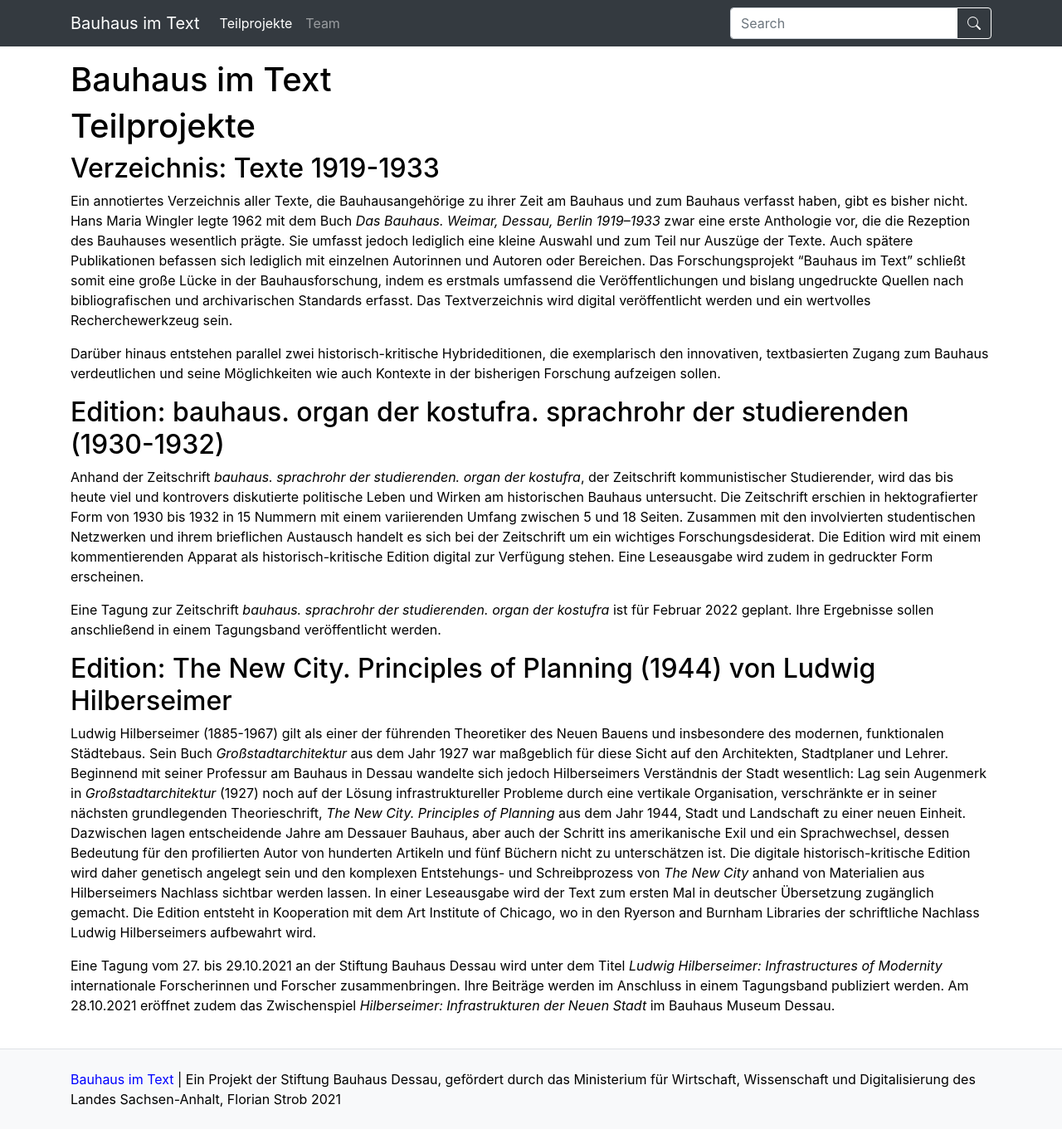
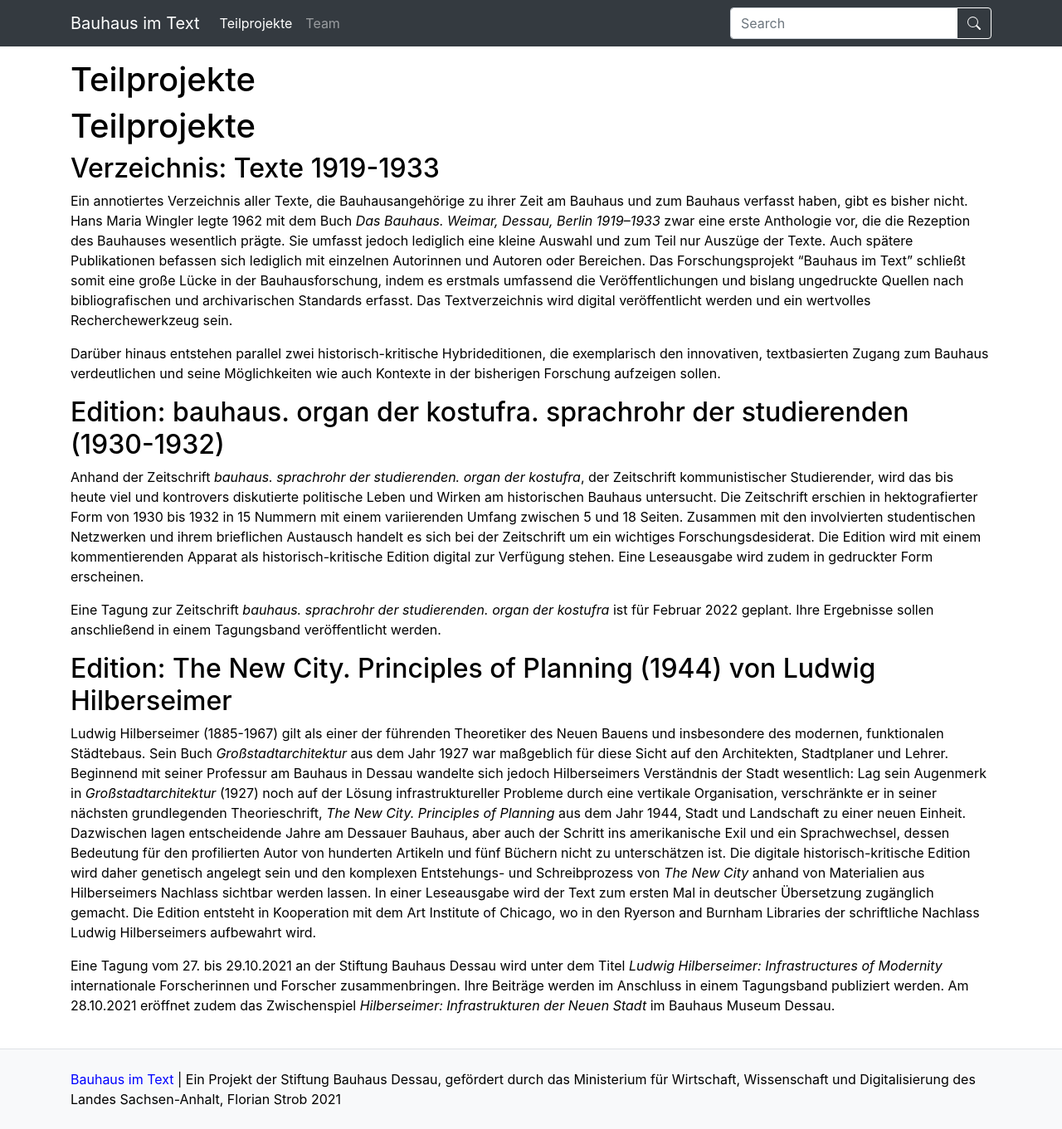
Before and after one commit to Bauhaus-im-Text/internetauftritt, a Jekyll site: the page built from pages/about.md, in a window 1280 px wide. Shown: the whole page at 83% size. Built offline with Jekyll 4.4.1, drawn with Linux system fonts in a browser that asks for light colours.

Commit message:
Update about.md

```diff
--- a/pages/about.md
+++ b/pages/about.md
@@ -1,5 +1,5 @@
 ---
-title: Bauhaus im Text
+title: Teilprojekte
 nav: Teilprojekte
 nav_order: 1
 ---
```
